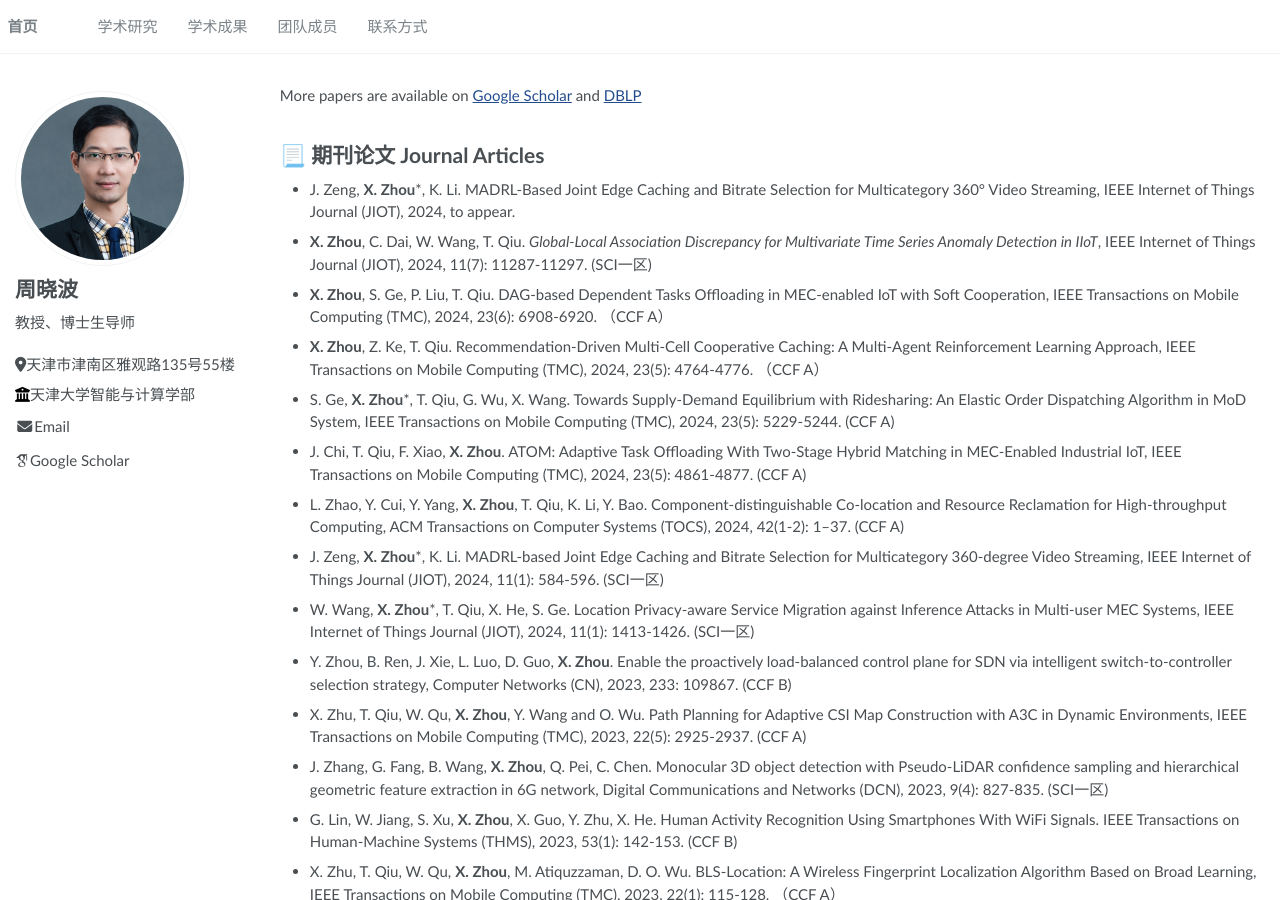
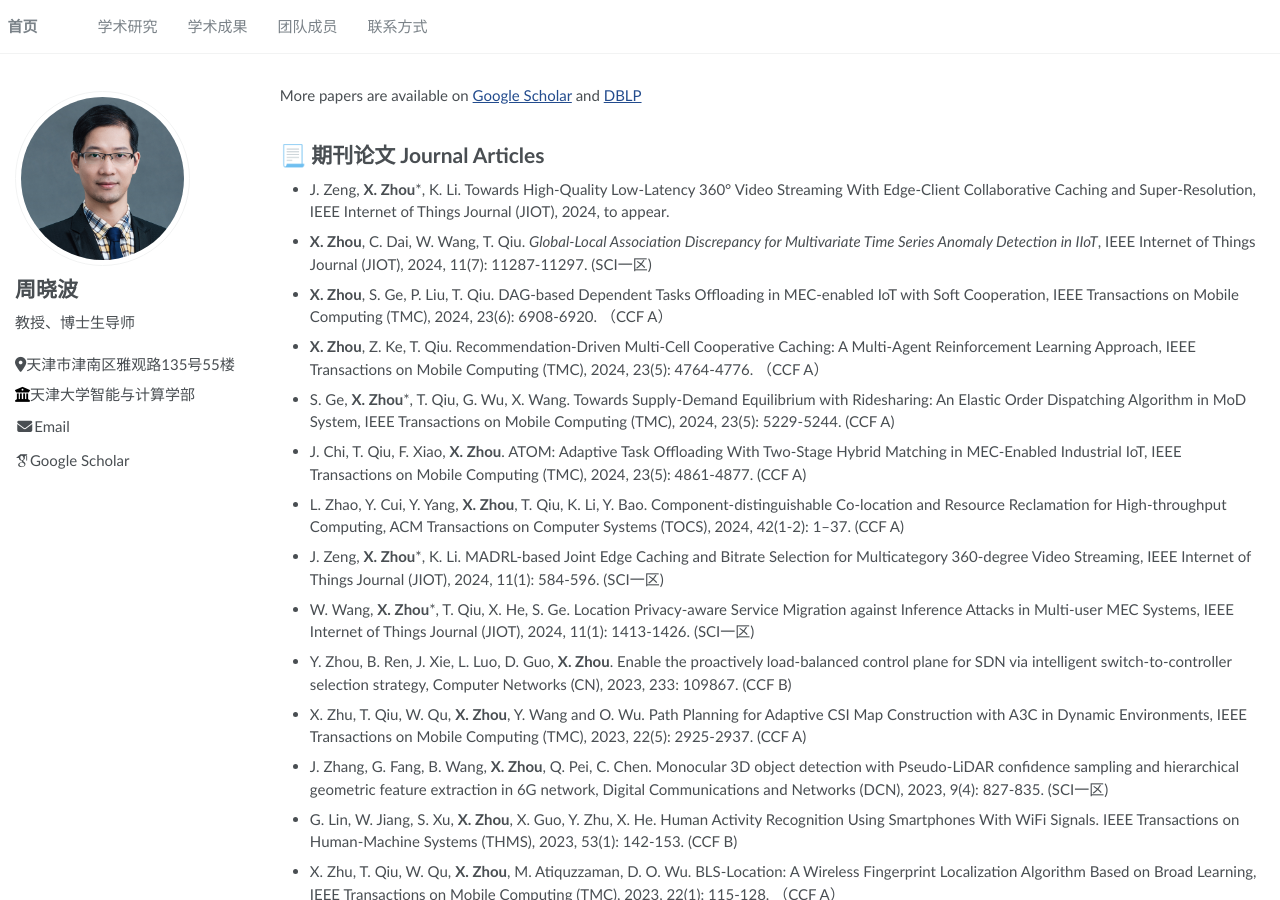
Before and after one commit to LiaEx/liaex.github.io, a Jekyll site: the page built from _pages/publications.md, in a window 1280 px wide and 900 px high. Built offline with Jekyll 4.4.1, drawn with Linux system fonts in a browser that asks for light colours; some web fonts are replaced.

Commit message:
Update publications.md

```diff
--- a/_pages/publications.md
+++ b/_pages/publications.md
@@ -10,7 +10,7 @@ More papers are available on [Google Scholar](https://) and [DBLP](https://dblp.
 <span class='anchor' id='Journal'></span>
 
 # 📃 期刊论文 Journal Articles
-- J. Zeng, **X. Zhou***, K. Li. MADRL-Based Joint Edge Caching and Bitrate Selection for Multicategory 360° Video Streaming, IEEE Internet of Things Journal (JIOT), 2024, to appear.
+- J. Zeng, **X. Zhou***, K. Li. Towards High-Quality Low-Latency 360° Video Streaming With Edge-Client Collaborative Caching and Super-Resolution, IEEE Internet of Things Journal (JIOT), 2024, to appear.
 - **X. Zhou**, C. Dai, W. Wang, T. Qiu. *Global-Local Association Discrepancy for Multivariate Time Series Anomaly Detection in IIoT*, IEEE Internet of Things Journal (JIOT), 2024, 11(7): 11287-11297. (SCI一区)
 - **X. Zhou**, S. Ge, P. Liu, T. Qiu. DAG-based Dependent Tasks Offloading in MEC-enabled IoT with Soft Cooperation, IEEE Transactions on Mobile Computing (TMC), 2024, 23(6): 6908-6920. （CCF A）
 - **X. Zhou**, Z. Ke, T. Qiu. Recommendation-Driven Multi-Cell Cooperative Caching: A Multi-Agent Reinforcement Learning Approach, IEEE Transactions on Mobile Computing (TMC), 2024, 23(5): 4764-4776. （CCF A）
```
